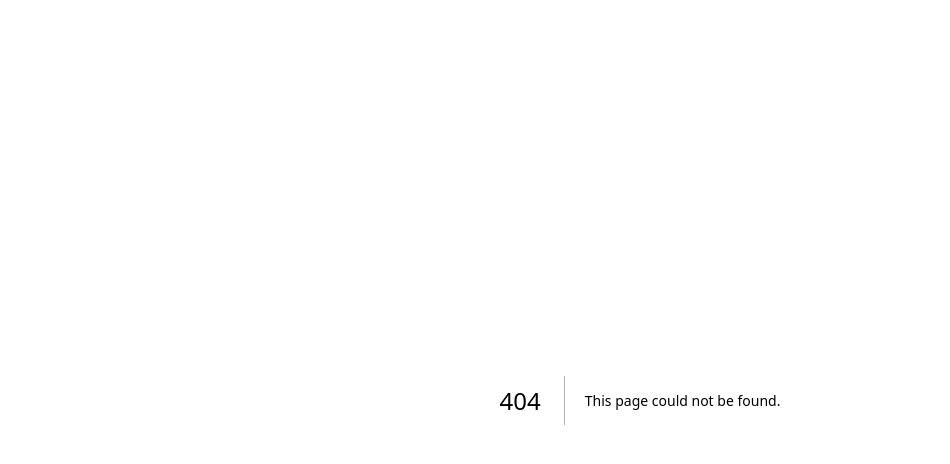
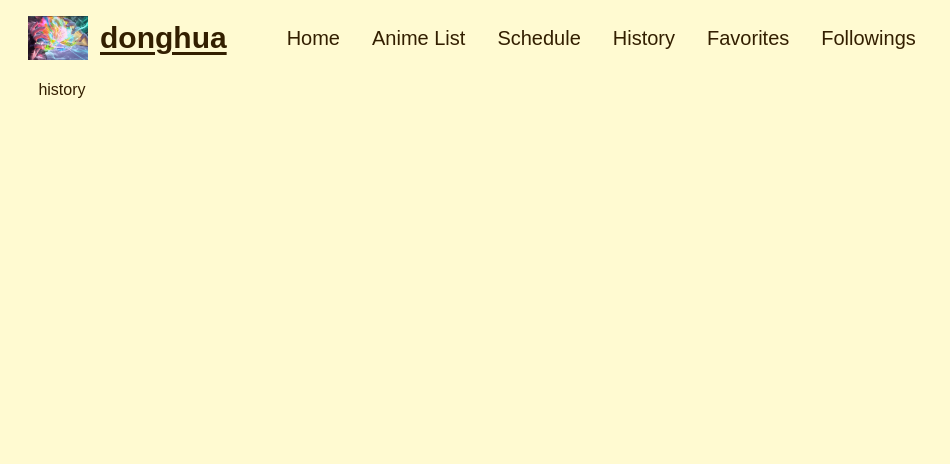
Before and after one commit to newlight77/dailymotion-next-app, a Next.js app: page /history in a window 1280 px wide. Before the commit this address had no page. Shown: the top 464 px of the page, without its empty margins (0-950 px from the left). Built offline with nearby package versions, Linux system fonts and the light colour scheme.

Commit message:
feature(navbar): add navbar and pages

```diff
--- a/package.json
+++ b/package.json
@@ -13,6 +13,7 @@
     "next": "15.1.3",
     "react": "^19.0.0",
     "react-dom": "^19.0.0",
+    "react-icons": "^5.4.0",
     "react-router-dom": "^7.1.1"
   },
   "devDependencies": {
--- /dev/null
+++ b/src/app/animelist/page.tsx
@@ -0,0 +1,13 @@
+"use client"
+import React from 'react';
+
+
+const AnimelistPage: React.FC = () => {
+    return (
+        <div className='container w-full'>
+            anime list
+        </div>
+    );
+};
+
+export default AnimelistPage;
--- /dev/null
+++ b/src/app/favorites/page.tsx
@@ -0,0 +1,13 @@
+"use client"
+import React from 'react';
+
+
+const FavoritesPage: React.FC = () => {
+    return (
+        <div className='container w-full'>
+            favorites
+        </div>
+    );
+};
+
+export default FavoritesPage;
--- /dev/null
+++ b/src/app/followings/page.tsx
@@ -0,0 +1,13 @@
+"use client"
+import React from 'react';
+
+
+const FollowingsPage: React.FC = () => {
+    return (
+        <div className='container w-full'>
+            followings
+        </div>
+    );
+};
+
+export default FollowingsPage;
--- /dev/null
+++ b/src/app/history/page.tsx
@@ -0,0 +1,13 @@
+"use client"
+import React from 'react';
+
+
+const HistoryPage: React.FC = () => {
+    return (
+        <div className='container w-full'>
+            history
+        </div>
+    );
+};
+
+export default HistoryPage;
--- a/src/app/layout.tsx
+++ b/src/app/layout.tsx
@@ -1,6 +1,7 @@
 import type { Metadata } from "next";
 import { Geist, Geist_Mono } from "next/font/google";
 import "./globals.css";
+import Navbar from "../components/NavBar";
 
 const geistSans = Geist({
   variable: "--font-geist-sans",
@@ -26,6 +27,7 @@ export default function RootLayout({
     <html lang="en">
       <body className={`${geistSans.variable} ${geistMono.variable} antialiased`}>
         <header></header>
+        <Navbar />
         <main className='main min-w-400 md:max-w-screen-xl lg:max-w-screen-2xl'>
         {children}
         </main>
--- /dev/null
+++ b/src/app/schedule/page.tsx
@@ -0,0 +1,13 @@
+"use client"
+import React from 'react';
+
+
+const SchedulePage: React.FC = () => {
+    return (
+        <div className='container w-full'>
+            schedule
+        </div>
+    );
+};
+
+export default SchedulePage;
--- /dev/null
+++ b/src/components/NavBar.tsx
@@ -0,0 +1,70 @@
+"use client"
+import Link from 'next/link';
+import React, { useState } from 'react';
+import { FaTimes, FaBars } from 'react-icons/fa';
+import donghua from '../../public/donghua.png';
+
+
+const links = [
+  { id: 1, route: "/", label: 'home' },
+  { id: 2, route: 'animelist', label: "anime list" },
+  { id: 3, route: 'schedule', label: "schedule" },
+  { id: 4, route: 'history', label: "history" },
+  { id: 5, route: 'favorites', label: "favorites" },
+  { id: 6, route: 'followings', label: "followings" },
+];
+
+
+const VideoPage: React.FC = () => {
+  const [nav, setNav] = useState(false);
+
+  function toggleShowNav(): void {
+    setNav(!nav);
+}
+
+  return (
+    <div className="flex py-2">
+
+      <div className="cursor-pointer pl-3 pt-3 z-10 text-gray-500" >
+        {nav ?
+          <FaTimes size={36} className="" onClick={toggleShowNav}/>
+          :
+          <FaBars size={36} className="md:hidden" onClick={toggleShowNav}/>}
+      </div>
+
+      <Link href={'/'} className="pl-4 text-3xl font-bold flex">
+        <img style={{ objectFit: 'scale-down', width: 60, height: 60 }} src={donghua.src} alt="donghua" />
+        <div className='p-3 underline underline-offset-4'>donghua</div>
+      </Link>
+
+      <div className='pl-8 justify-between items-center'>
+
+        <ul className="hidden md:flex pt-4">
+          {links.map(({ id, label, route }) => (
+            <li key={id} className="nav-links px-4 cursor-pointer capitalize font-medium text-gray-500 hover:scale-105 hover:text-white duration-200 link-underline" >
+              <Link href={route} className='text-xl'>{label}</Link>
+            </li>
+          ))}
+        </ul>
+
+        <div className='sm:showd'>
+          {nav && (
+            <ul className="flex flex-col justify-center items-center absolute top-0 left-0 w-full h-screen bg-gradient-to-b from-black to-gray-800 text-gray-500" >
+              {links.map(({ id, label, route }) => (
+                <li key={id} className="px-4 cursor-pointer capitalize py-6 text-4xl" >
+                  <Link href={route} onClick={toggleShowNav} >sm {label}</Link>
+                </li>
+              ))}
+            </ul>
+          )}
+        </div>
+
+      </div>
+
+
+    </div>
+  );
+};
+
+
+export default VideoPage;
```
Also changed, not shown: public/donghua.png (added), 1 other file (tests, documents, lock files or other folders).
